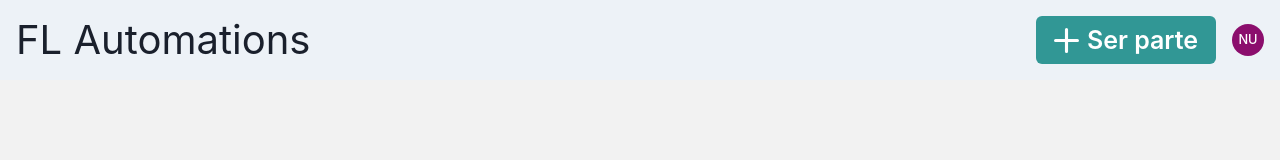
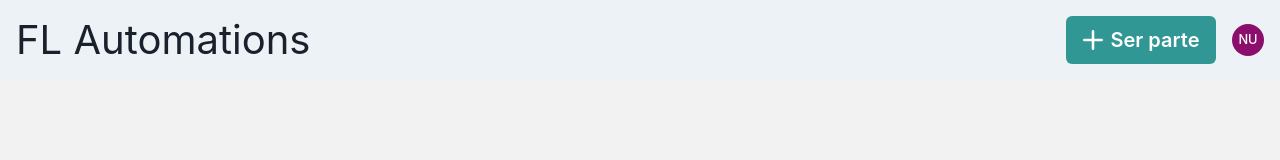
Before and after one commit to FLucena/flautomations-next, a Next.js app: page / in a window 1280 px wide. Shown: the top 160 px of the page. Built offline with nearby package versions, Linux system fonts and the light colour scheme.

Commit message:
updating navbar v2

```diff
--- a/src/components/Navbar.jsx
+++ b/src/components/Navbar.jsx
@@ -83,9 +83,9 @@ export default function Navbar({ lang }) {
               variant="solid"
               colorScheme="teal"
               size="sm"
-              fontSize={[ 10, 14, 25 ]}
-              w={[20, 100, 180]}
-              h={[15, 15, 15]}
+              fontSize={[ 10, 14, 20 ]}
+              w={[20, 100, 150]}
+              h={19}
               mr={4}
               padding={6}
               leftIcon={<AddIcon />}
```
